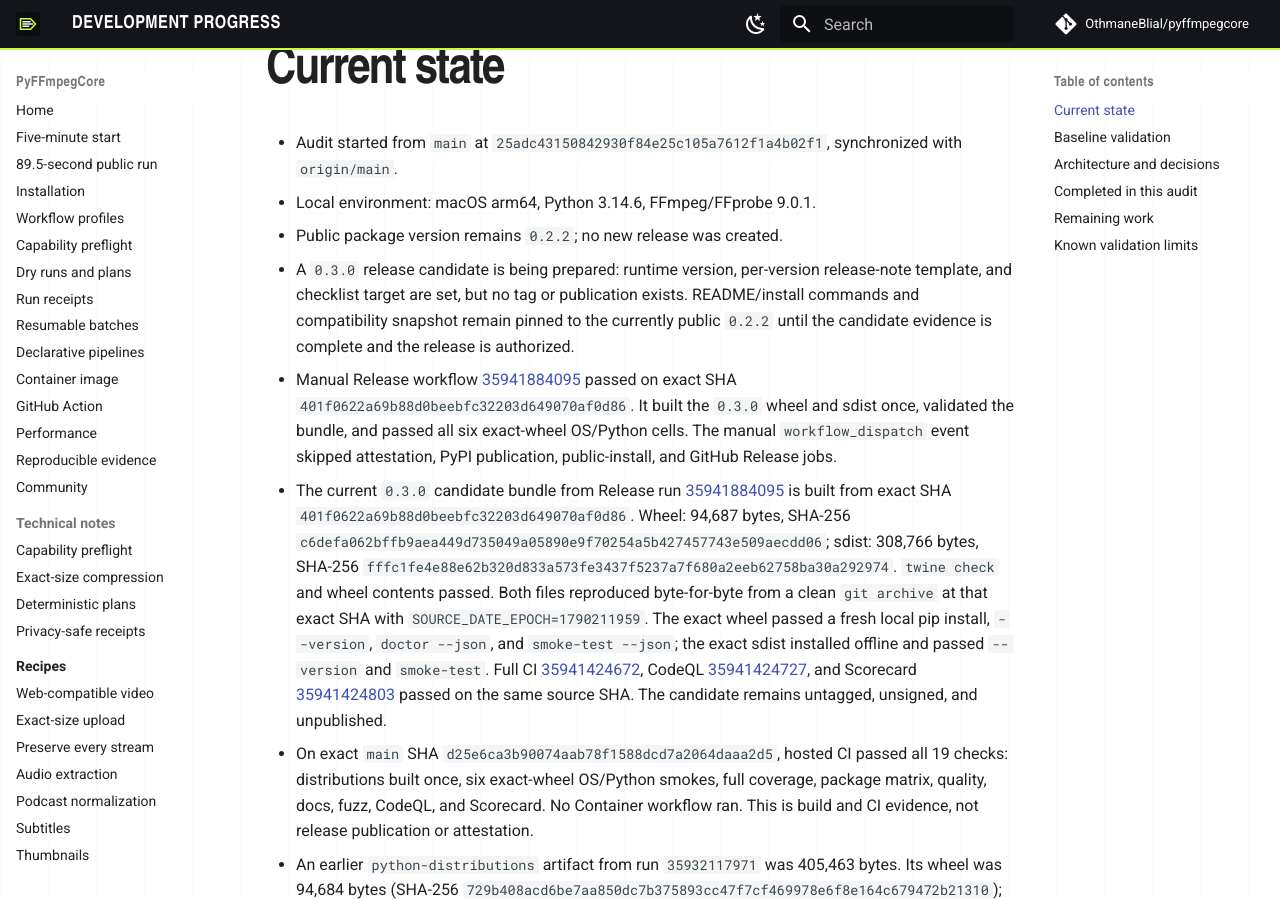
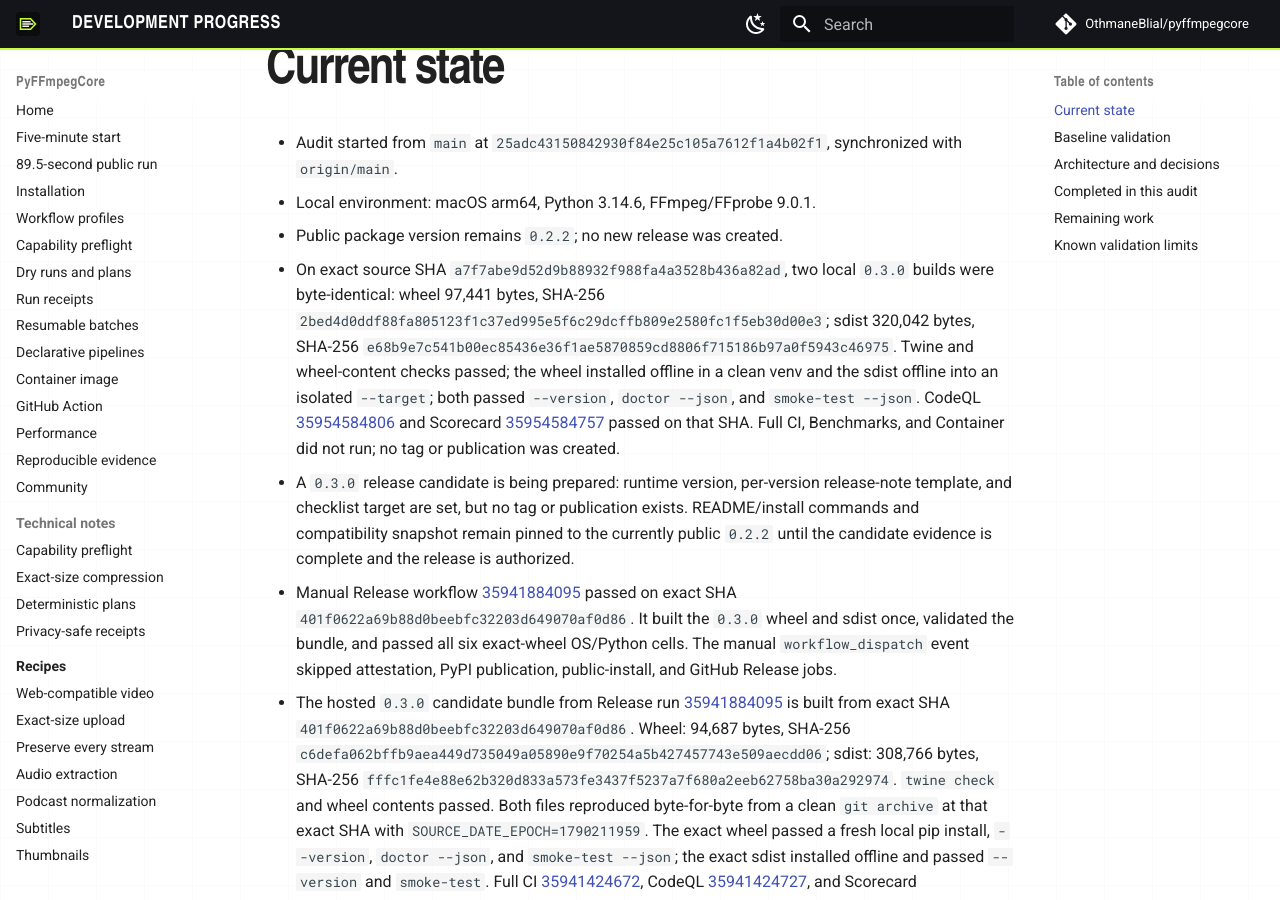
Before and after one commit to OthmaneBlial/pyffmpegcore, an MkDocs documentation site: the page built from docs/PROGRESS.md, in a window 1280 px wide and 900 px high, scrolled down 509 px. Built offline with MkDocs 1.6.1 and Material for MkDocs 9.7.7, drawn with Linux system fonts in a browser that asks for light colours; comment, search, counter and statistics services are not loaded.

Commit message:
docs: record current release artifact validation

```diff
--- a/docs/PROGRESS.md
+++ b/docs/PROGRESS.md
@@ -7,9 +7,10 @@ Updated: 2026-09-24
 - Audit started from `main` at `25adc43150842930f84e25c105a7612f1a4b02f1`, synchronized with `origin/main`.
 - Local environment: macOS arm64, Python 3.14.6, FFmpeg/FFprobe 9.0.1.
 - Public package version remains `0.2.2`; no new release was created.
+- On exact source SHA `a7f7abe9d52d9b88932f988fa4a3528b436a82ad`, two local `0.3.0` builds were byte-identical: wheel 97,441 bytes, SHA-256 `2bed4d0ddf88fa805123f1c37ed995e5f6c29dcffb809e2580fc1f5eb30d00e3`; sdist 320,042 bytes, SHA-256 `e68b9e7c541b00ec85436e36f1ae5870859cd8806f715186b97a0f5943c46975`. Twine and wheel-content checks passed; the wheel installed offline in a clean venv and the sdist offline into an isolated `--target`; both passed `--version`, `doctor --json`, and `smoke-test --json`. CodeQL [35954584806](https://github.com/OthmaneBlial/pyffmpegcore/actions/runs/35954584806) and Scorecard [35954584757](https://github.com/OthmaneBlial/pyffmpegcore/actions/runs/35954584757) passed on that SHA. Full CI, Benchmarks, and Container did not run; no tag or publication was created.
 - A `0.3.0` release candidate is being prepared: runtime version, per-version release-note template, and checklist target are set, but no tag or publication exists. README/install commands and compatibility snapshot remain pinned to the currently public `0.2.2` until the candidate evidence is complete and the release is authorized.
 - Manual Release workflow [35941884095](https://github.com/OthmaneBlial/pyffmpegcore/actions/runs/35941884095) passed on exact SHA `401f0622a69b88d0beebfc32203d649070af0d86`. It built the `0.3.0` wheel and sdist once, validated the bundle, and passed all six exact-wheel OS/Python cells. The manual `workflow_dispatch` event skipped attestation, PyPI publication, public-install, and GitHub Release jobs.
-- The current `0.3.0` candidate bundle from Release run [35941884095](https://github.com/OthmaneBlial/pyffmpegcore/actions/runs/35941884095) is built from exact SHA `401f0622a69b88d0beebfc32203d649070af0d86`. Wheel: 94,687 bytes, SHA-256 `c6defa062bffb9aea449d735049a05890e9f70254a5b427457743e509aecdd06`; sdist: 308,766 bytes, SHA-256 `fffc1fe4e88e62b320d833a573fe3437f5237a7f680a2eeb62758ba30a292974`. `twine check` and wheel contents passed. Both files reproduced byte-for-byte from a clean `git archive` at that exact SHA with `SOURCE_DATE_EPOCH=1790211959`. The exact wheel passed a fresh local pip install, `--version`, `doctor --json`, and `smoke-test --json`; the exact sdist installed offline and passed `--version` and `smoke-test`. Full CI [35941424672](https://github.com/OthmaneBlial/pyffmpegcore/actions/runs/35941424672), CodeQL [35941424727](https://github.com/OthmaneBlial/pyffmpegcore/actions/runs/35941424727), and Scorecard [35941424803](https://github.com/OthmaneBlial/pyffmpegcore/actions/runs/35941424803) passed on the same source SHA. The candidate remains untagged, unsigned, and unpublished.
+- The hosted `0.3.0` candidate bundle from Release run [35941884095](https://github.com/OthmaneBlial/pyffmpegcore/actions/runs/35941884095) is built from exact SHA `401f0622a69b88d0beebfc32203d649070af0d86`. Wheel: 94,687 bytes, SHA-256 `c6defa062bffb9aea449d735049a05890e9f70254a5b427457743e509aecdd06`; sdist: 308,766 bytes, SHA-256 `fffc1fe4e88e62b320d833a573fe3437f5237a7f680a2eeb62758ba30a292974`. `twine check` and wheel contents passed. Both files reproduced byte-for-byte from a clean `git archive` at that exact SHA with `SOURCE_DATE_EPOCH=1790211959`. The exact wheel passed a fresh local pip install, `--version`, `doctor --json`, and `smoke-test --json`; the exact sdist installed offline and passed `--version` and `smoke-test`. Full CI [35941424672](https://github.com/OthmaneBlial/pyffmpegcore/actions/runs/35941424672), CodeQL [35941424727](https://github.com/OthmaneBlial/pyffmpegcore/actions/runs/35941424727), and Scorecard [35941424803](https://github.com/OthmaneBlial/pyffmpegcore/actions/runs/35941424803) passed on the same source SHA. The candidate remains untagged, unsigned, and unpublished.
 - On exact `main` SHA `d25e6ca3b90074aab78f1588dcd7a2064daaa2d5`, hosted CI passed all 19 checks: distributions built once, six exact-wheel OS/Python smokes, full coverage, package matrix, quality, docs, fuzz, CodeQL, and Scorecard. No Container workflow ran. This is build and CI evidence, not release publication or attestation.
 - An earlier `python-distributions` artifact from run `35932117971` was 405,463 bytes. Its wheel was 94,684 bytes (SHA-256 `729b408acd6be7aa850dc7b375893cc47f7cf469978e6f8e164c679472b21310`); its sdist was 311,490 bytes (SHA-256 `dbd38ebfb8b8fe47492c4ca700f9d9ce3d0a6b981400e6786acdf3cc2644e7a0`). Both metadata versions matched source, and sdist contained README and license. CI exercised that wheel on all six OS/Python cells. It remains unpublished and unattested.
 - Homepage proof now uses the real public `0.2.2` terminal capture instead of an illustrative console (`7fd84fe`), and its linked image exposes descriptive alt text (`7a92630`). Pages deployment [35924843342](https://github.com/OthmaneBlial/OthmaneBlial.github.io/actions/runs/35924843342) succeeded at `df25d44`; live browser checks found no horizontal overflow at 320, 375, 768, or 1280 CSS px and confirmed the install-copy interaction and accessible image name. CI [35924536242](https://github.com/OthmaneBlial/pyffmpegcore/actions/runs/35924536242), CodeQL [35924536466](https://github.com/OthmaneBlial/pyffmpegcore/actions/runs/35924536466), and Scorecard [35924536296](https://github.com/OthmaneBlial/pyffmpegcore/actions/runs/35924536296) passed. No container build ran.
```
Also changed, not shown: ROADMAP.md (+11 -7 lines).
